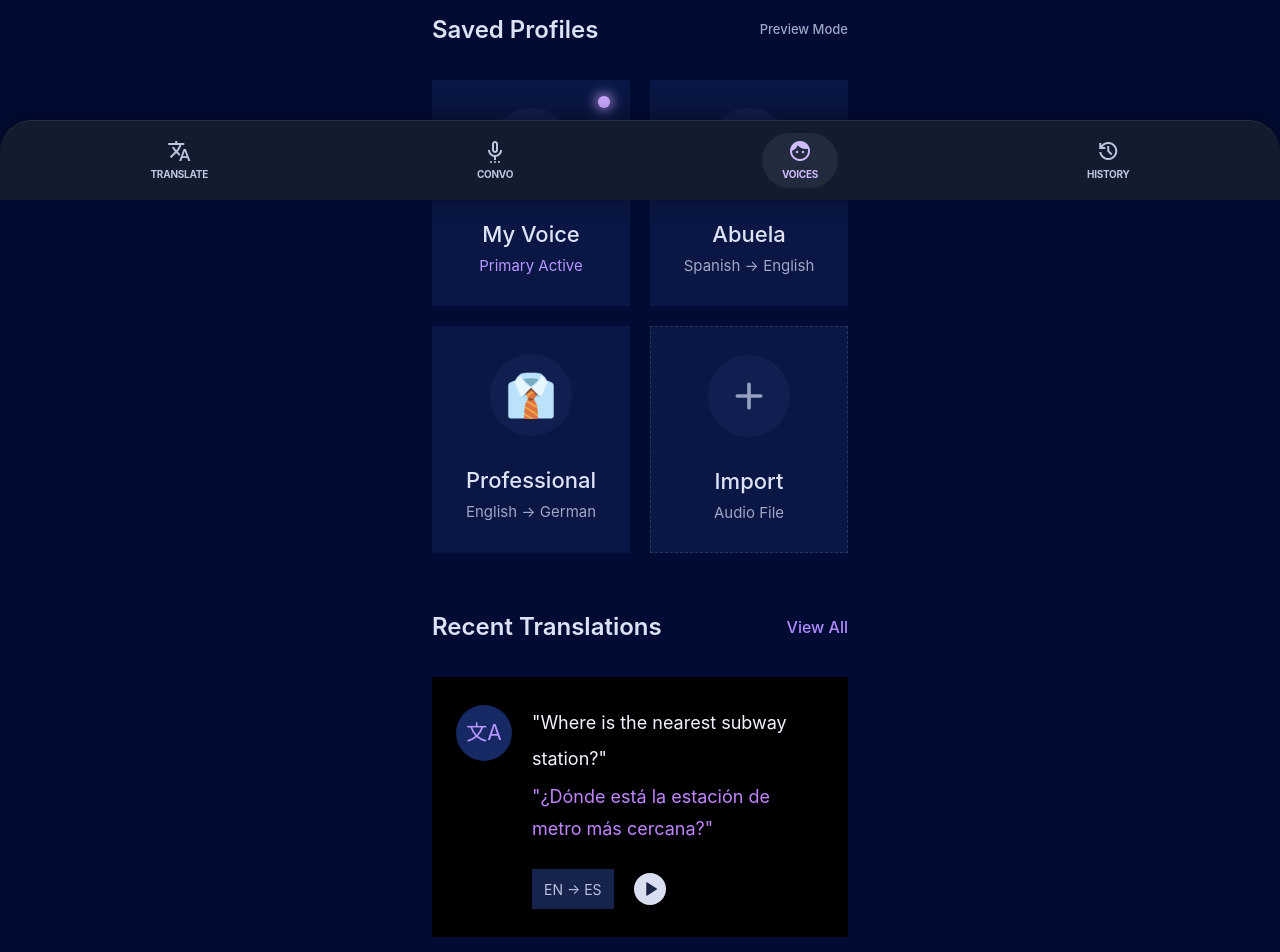
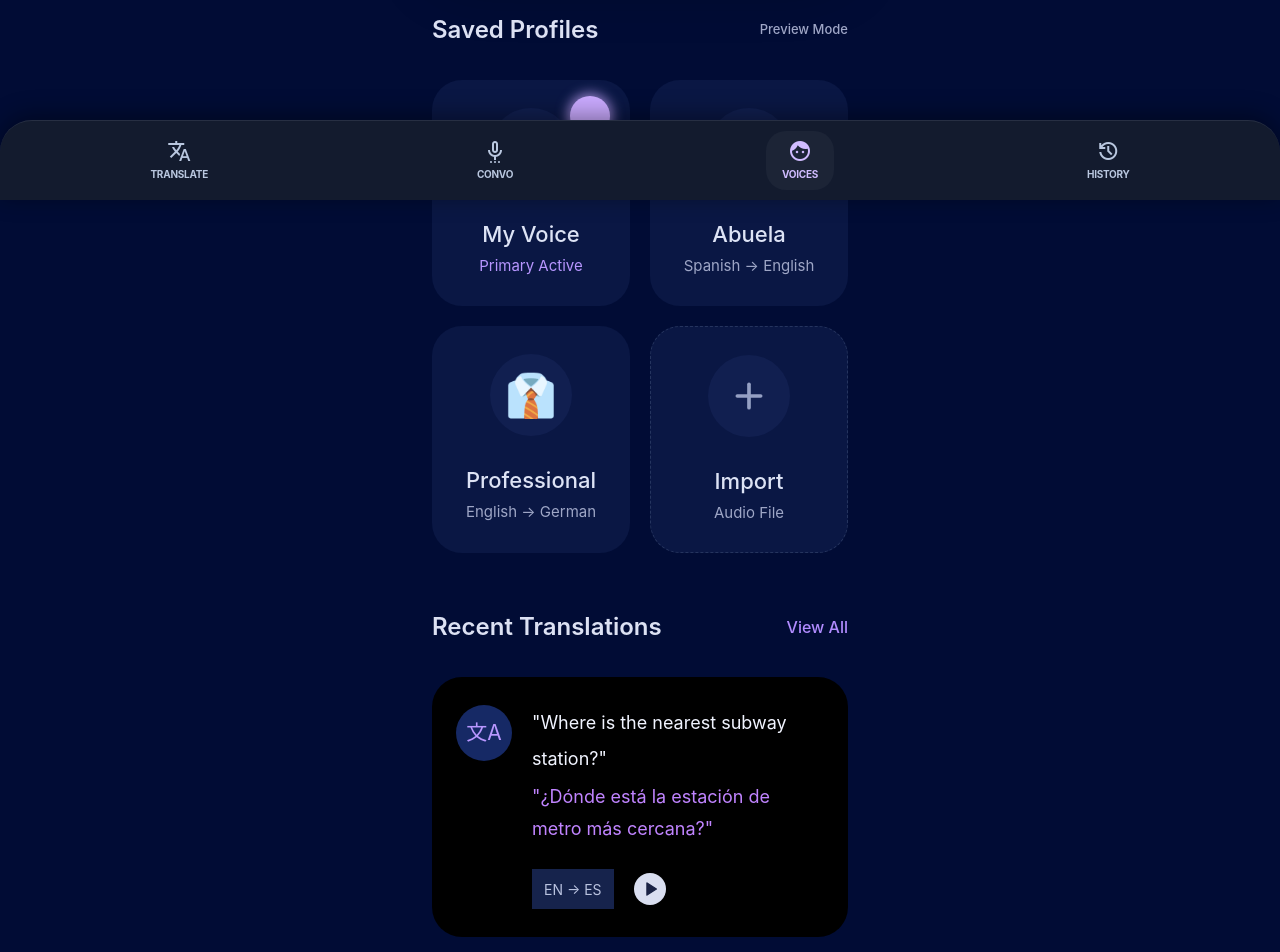
Before and after one commit to LJebry/EchoLingo, a Next.js app: page /voices in a window 1280 px wide. Shown: the part 600-1552 px from the top of the page. Built offline with nearby package versions, Linux system fonts and the light colour scheme; no server answers.

Commit message:
Polish voices cards and navbar active state

```diff
--- a/src/app/voices/page.tsx
+++ b/src/app/voices/page.tsx
@@ -134,10 +134,10 @@ export default async function VoicesPage() {
               <Link
                 key={profile.id}
                 href={`/voices/${profile.id}`}
-                className="relative bg-[#0a1744] px-6 py-7 transition-transform hover:-translate-y-0.5"
+                className="relative rounded-[30px] bg-[#0a1744] px-6 py-7 transition-transform hover:-translate-y-0.5"
               >
                 {index === 0 && (
-                  <span className="absolute right-5 top-4 h-3 w-3 rounded-full bg-[#caaaff] shadow-[0_0_12px_3px_rgba(202,170,255,0.7)]" />
+                  <span className="absolute right-5 top-4 h-10 w-10 rounded-full bg-[#caaaff] shadow-[0_0_12px_3px_rgba(202,170,255,0.7)]" />
                 )}
 
                 <div className="flex flex-col items-center text-center">
@@ -158,7 +158,7 @@ export default async function VoicesPage() {
 
             <Link
               href="/voices/new"
-              className="border border-dashed border-[#25345e] bg-[#0a1744] px-6 py-7 transition-transform hover:-translate-y-0.5"
+              className="rounded-[30px] border border-dashed border-[#25345e] bg-[#0a1744] px-6 py-7 transition-transform hover:-translate-y-0.5"
             >
               <div className="flex flex-col items-center text-center">
                 <div className="flex h-[82px] w-[82px] items-center justify-center rounded-full bg-[#111f50] text-[42px]">
@@ -189,7 +189,7 @@ export default async function VoicesPage() {
 
           <div className="mt-8 space-y-5">
             {recentTranslations.map((item) => (
-              <article key={item.id} className="bg-black px-6 py-7">
+              <article key={item.id} className="rounded-[30px] bg-black px-6 py-7">
                 <div className="flex gap-5">
                   <div className="flex h-14 w-14 shrink-0 items-center justify-center rounded-full bg-[#162965] text-[21px] text-[#b997ff]">
                     {item.icon}
--- a/src/components/layout/BottomNav.tsx
+++ b/src/components/layout/BottomNav.tsx
@@ -26,8 +26,8 @@ export function BottomNav() {
             key={item.href}
             href={item.href}
             className={cn(
-              "flex flex-col items-center justify-center gap-1 rounded-full px-5 py-1.5 transition-all active:scale-95",
-              isActive ? "bg-surface-high text-pulse" : "text-support hover:text-pulse"
+              "flex flex-col items-center justify-center gap-1 rounded-[1.25rem] px-4 py-2 transition-all active:scale-95",
+              isActive ? "bg-surface-high/60 text-pulse" : "text-support hover:text-pulse"
             )}
           >
             <span
```
